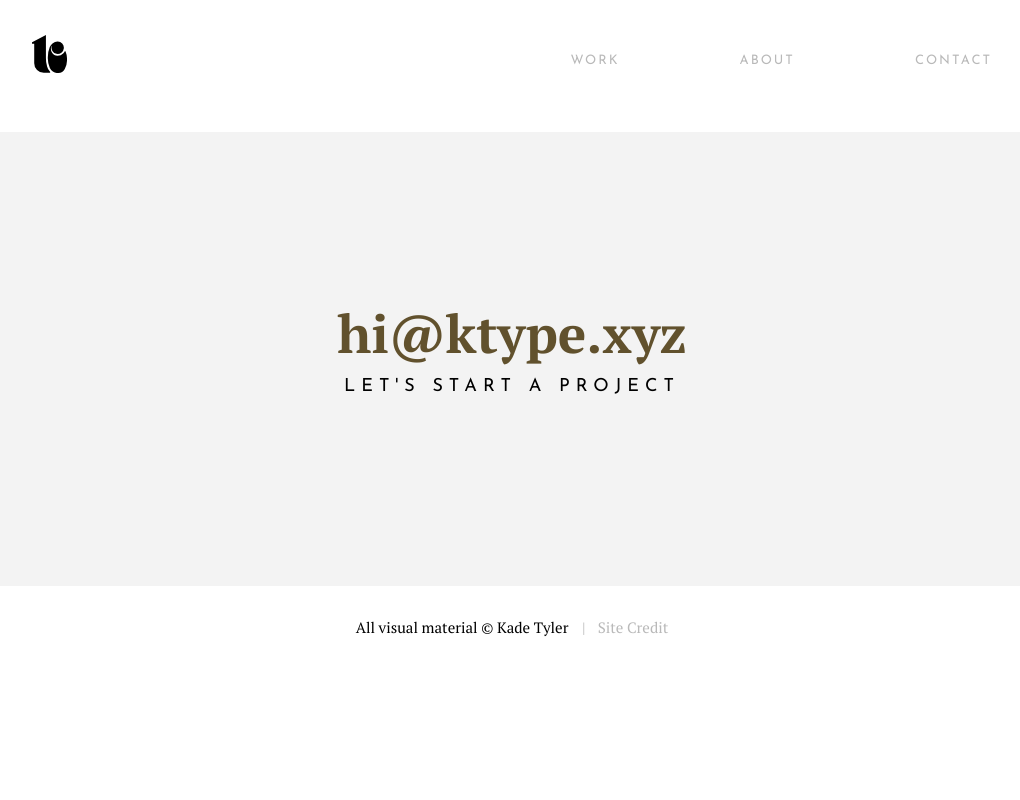
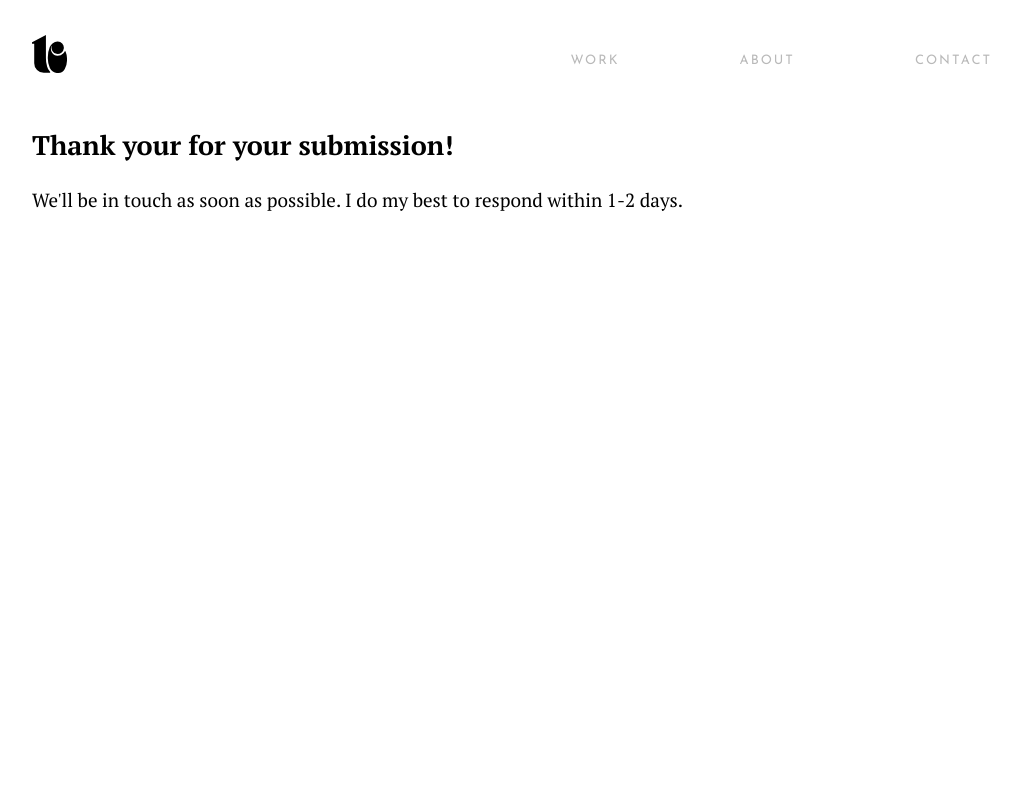
Before and after one commit to darzaccaro/ktype, a React (Create React App) app in the folder client/: page /success in a window 1280 px wide. Shown: the top 800 px of the page, without its empty margins (128-1148 px from the left). Built offline with nearby package versions, Linux system fonts and the light colour scheme.

Commit message:
fix contact page, better success page

```diff
--- a/client/package.json
+++ b/client/package.json
@@ -31,5 +31,8 @@
       "last 1 safari version"
     ]
   },
-  "proxy": "http://localhost:5000/"
+  "proxy": "http://localhost:5000/",
+  "devDependencies": {
+    "create-react-app": "^3.2.0"
+  }
 }
--- a/client/src/App.js
+++ b/client/src/App.js
@@ -9,6 +9,7 @@ import LetteringSet from "./pages/letteringSet";
 import SketchBook from "./pages/sketchBook";
 import Contact from "./pages/contact";
 import Work from "./pages/work";
+import Success from "./pages/success";
 import theme from "./theme";
 
 function App(props) {
@@ -24,6 +25,7 @@ function App(props) {
       <Route path="/sketchbook" component={SketchBook} />
       <Route path="/about" component={About} />
       <Route path="/contact" component={Contact} />
+      <Route path="/success" component={Success} />
       <Footer />
     </div>
   );
--- a/client/src/pages/contact.css
+++ /dev/null
@@ -1,3 +0,0 @@
-.container {
-  max-width: 960px;
-}
--- a/client/src/pages/contact.jsx
+++ b/client/src/pages/contact.jsx
@@ -1,8 +1,8 @@
 import React, { useState } from "react";
 import theme from "../theme";
-import "./contact.css";
+import { withRouter } from 'react-router-dom'
 
-export default function Contact() {
+function Contact(props) {
   const [name, setName] = useState("");
   const [email, setEmail] = useState("");
   const [company, setCompany] = useState("");
@@ -10,10 +10,13 @@ export default function Contact() {
   const [details, setDetails] = useState("");
   const [deadline, setDeadline] = useState("");
   const [priceRange, setPriceRange] = useState(0);
+  const [submitted, setSubmitted] = useState(false);
   const priceRanges = ["Under $5K", "Under $10K", "Under $15K", "$20K+"];
 
   async function handleSubmit(e) {
     e.preventDefault();
+    if (submitted) return;
+    setSubmitted(true);
     const payload = {
       name,
       email,
@@ -31,7 +34,7 @@ export default function Contact() {
       body: JSON.stringify(payload)
     });
     if (response.status === 200) {
-      alert("Success! Your message was sent.");
+      props.history.push("/success");
     } else {
       alert(
         "Oops, your message failed to send! Try again, or email hi@ktype.xyz directly."
@@ -155,9 +158,9 @@ export default function Contact() {
           <button
             className="k-button"
             onClick={e => handleSubmit(e)}
-            disabled={!(name && email && company && details && deadline)}
+            disabled={submitted || !(name && email && company && details && deadline)}
           >
-            Submit
+            {submitted ? "Processing" : "Submit"}
           </button>
           {(name || email || company || details || deadline) &&
             !(name && email && company && details && deadline) && (
@@ -170,3 +173,5 @@ export default function Contact() {
     </div>
   );
 }
+
+export default withRouter(Contact);
--- /dev/null
+++ b/client/src/pages/success.jsx
@@ -0,0 +1,26 @@
+import React from "react";
+import theme from '../theme';
+import useWindowWidth from "../hooks/useWindowWidth";
+export default function Success() {
+    const width = useWindowWidth();
+    return (
+        <div className="anim-fade-in" style={{
+            marginTop: theme.sizes.spacingV1 - 65,
+            width: "100%",
+
+        }}>
+            <div style={{
+                maxWidth:
+                    width < theme.breakpoints.mobile
+                        ? "325px"
+                        : theme.sizes.contentWidth,
+                margin: "0 auto",
+                marginBottom: theme.sizes.spacingV1 - 10,
+                minHeight: 800
+            }}>
+                <h1>Thank your for your submission!</h1>
+                <p>We'll be in touch as soon as possible. I do my best to respond within 1-2 days.</p>
+            </div>
+        </div>
+    );
+}
--- a/client/src/pages/work.jsx
+++ b/client/src/pages/work.jsx
@@ -5,7 +5,6 @@ import useWindowWidth from "../hooks/useWindowWidth";
 
 export default function Work() {
   const width = useWindowWidth();
-  //const width = 400;
   const works = [
     {
       title: "LETTERING SET",
--- a/package.json
+++ b/package.json
@@ -10,7 +10,8 @@
   },
   "scripts": {
     "start": "node server.js",
-    "heroku-postbuild": "cd client && npm install && npm run build"
+    "heroku-postbuild": "cd client && npm install && npm run build",
+    "client": "cd client && npm run dev"
   },
   "eslintConfig": {
     "extends": "react-app"
```
Also changed, not shown: 2 other files (tests, documents, lock files or other folders).
